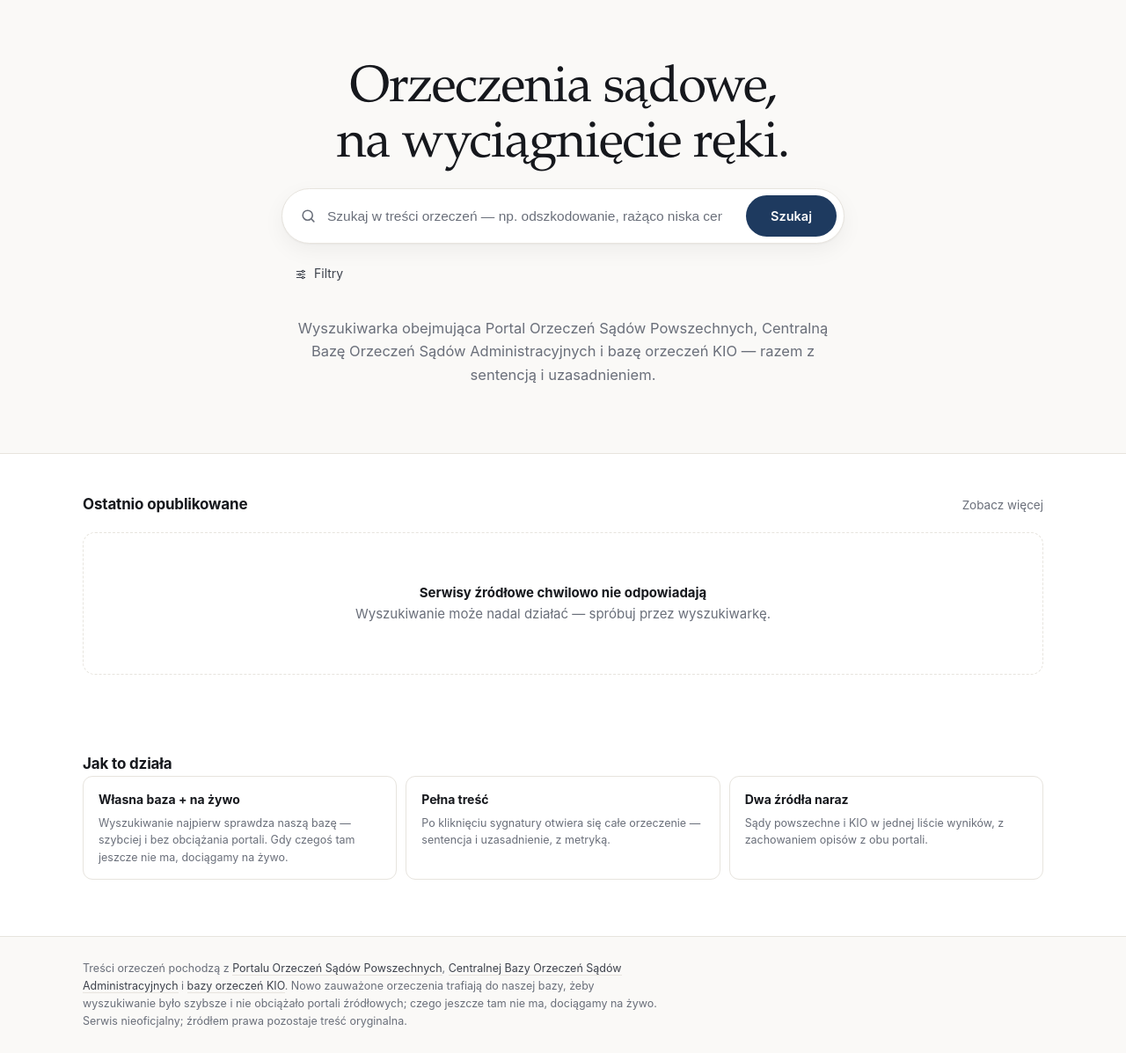
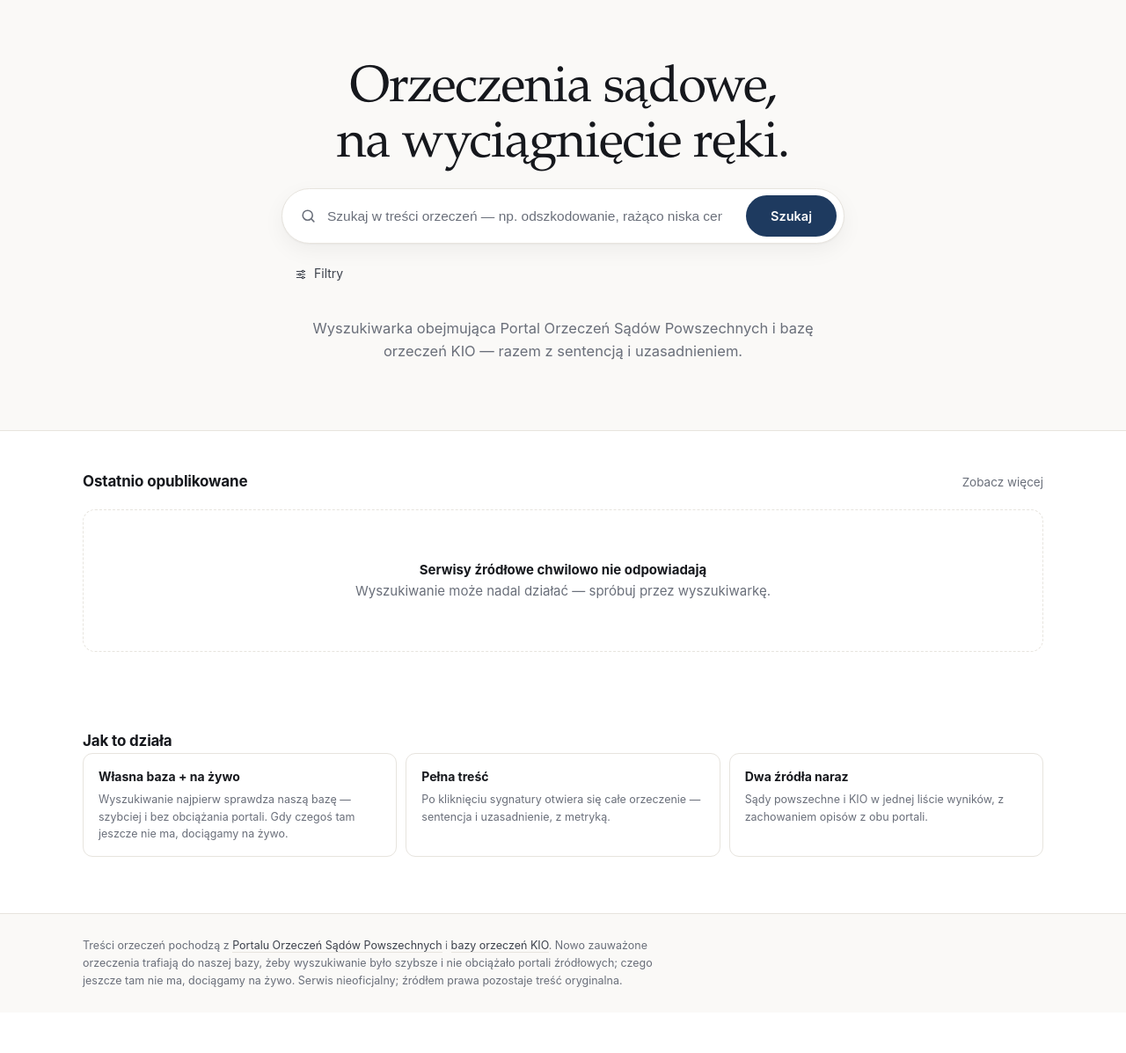
Before and after one commit to michalkotlarz-debug/Orzeczenia, a FastAPI app: template orzeczenia/web/templates/home.html in a window 1280 px wide. Shown: the part 64-1261 px from the top of the page at 88% size. After the commit the page ends 1186 px from the top, so only its background shows below. Run offline with FastAPI, Linux system fonts and the light colour scheme; the template is opened without the code that fills it, so the values that code supplies are empty; some libraries are stand-ins or nearby versions.

Commit message:
Wylacz NSA/CBOSA calkowicie z aplikacji webowej
sources.nsa.poll: false (juz wczesniej ustawione) wylaczal tylko codzienny
import NSA do wlasnej bazy - nie wylaczal zapytan NA ZYWO do CBOSA, ktore
strona i tak wysylala przy kazdych odwiedzinach strony glownej (sekcja
"Ostatnio opublikowane" pyta wszystkie zrodla naraz) i przy kazdym
wyszukiwaniu bez wybranego zrodla. Stad uzytkownik nadal widzial bledy/
timeouty CBOSA mimo wylaczonego importu.

sources.nsa.enabled: false usuwa NSA z Registry.sources calkowicie
(registry.py juz mial gate na to) - zero zapytan do orzeczenia.nsa.gov.pl,
zakladka "Sady administracyjne" znika z wynikow wyszukiwania, poprawione
tresci w home.html/base.html zeby nie wspominaly juz NSA. Zweryfikowane
lokalnie: brak jakichkolwiek zapytan do CBOSA w logach po zmianie.

Pomysl przywrocenia NSA w przyszlosci zapisany w notatniku (plan sesji)
razem z zastrzezeniami o robots.txt CBOSA i tempie zapytan.

Co-Authored-By: Claude Sonnet 5 <noreply@anthropic.com>

```diff
--- a/config.yaml
+++ b/config.yaml
@@ -35,7 +35,12 @@ sources:
     poll: true
     poll_pages: 3
   nsa:
-    enabled: true
+    # Wyłączone na wyraźne polecenie: strona miała łączyć się z NSA/CBOSA na
+    # żywo przy każdych odwiedzinach strony głównej (sekcja "Ostatnio
+    # opublikowane") i przy każdym przeszukiwaniu wszystkich źródeł naraz -
+    # `poll: false` (import do bazy) samo w sobie tego nie zatrzymywało.
+    # Do ewentualnego przywrócenia w przyszłości - patrz notatnik/backlog.
+    enabled: false
     label: "Sądy administracyjne"
     base_url: "https://orzeczenia.nsa.gov.pl"
     # CBOSA w robots.txt zabrania /cbo/search i /cbo/find WSZYSTKIM robotom.
--- a/orzeczenia/web/templates/base.html
+++ b/orzeczenia/web/templates/base.html
@@ -29,8 +29,7 @@
 <footer class="footer">
   <div class="wrap">
     <p>Treści orzeczeń pochodzą z
-       <a href="https://orzeczenia.ms.gov.pl" target="_blank" rel="noopener">Portalu Orzeczeń Sądów Powszechnych</a>,
-       <a href="https://orzeczenia.nsa.gov.pl/cbo/query" target="_blank" rel="noopener">Centralnej Bazy Orzeczeń Sądów Administracyjnych</a>
+       <a href="https://orzeczenia.ms.gov.pl" target="_blank" rel="noopener">Portalu Orzeczeń Sądów Powszechnych</a>
        i <a href="https://orzeczenia.uzp.gov.pl" target="_blank" rel="noopener">bazy orzeczeń KIO</a>.
        Nowo zauważone orzeczenia trafiają do naszej bazy, żeby wyszukiwanie było szybsze
        i nie obciążało portali źródłowych; czego jeszcze tam nie ma, dociągamy na żywo.
--- a/orzeczenia/web/templates/home.html
+++ b/orzeczenia/web/templates/home.html
@@ -11,9 +11,8 @@
   <div class="wrap narrow">
     <h1>Orzeczenia sądowe,<br>na wyciągnięcie ręki.</h1>
     {% include "_searchform.html" %}
-    <p class="lede">Wyszukiwarka obejmująca Portal Orzeczeń Sądów Powszechnych,
-       Centralną Bazę Orzeczeń Sądów Administracyjnych i bazę orzeczeń KIO —
-       razem z sentencją i uzasadnieniem.</p>
+    <p class="lede">Wyszukiwarka obejmująca Portal Orzeczeń Sądów Powszechnych
+       i bazę orzeczeń KIO — razem z sentencją i uzasadnieniem.</p>
   </div>
 </section>
 
```
Also changed, not shown: README.md.
